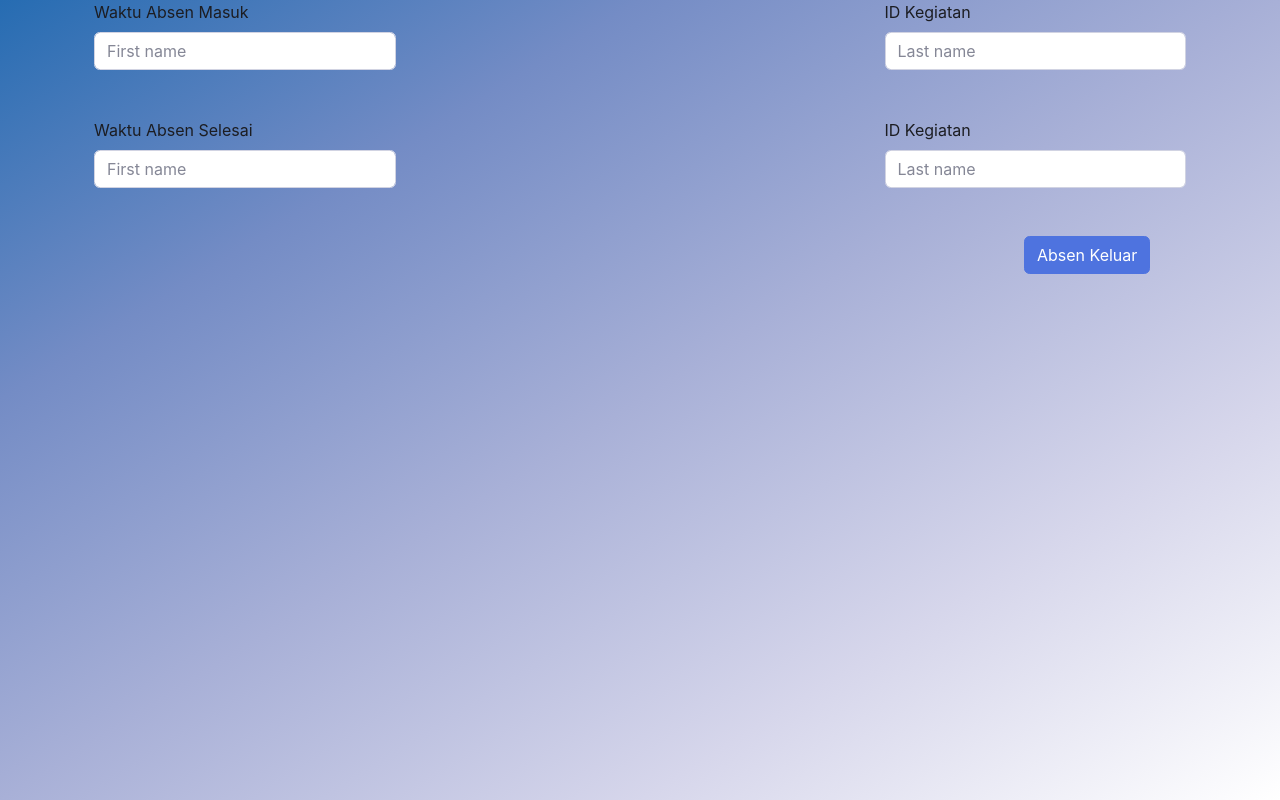
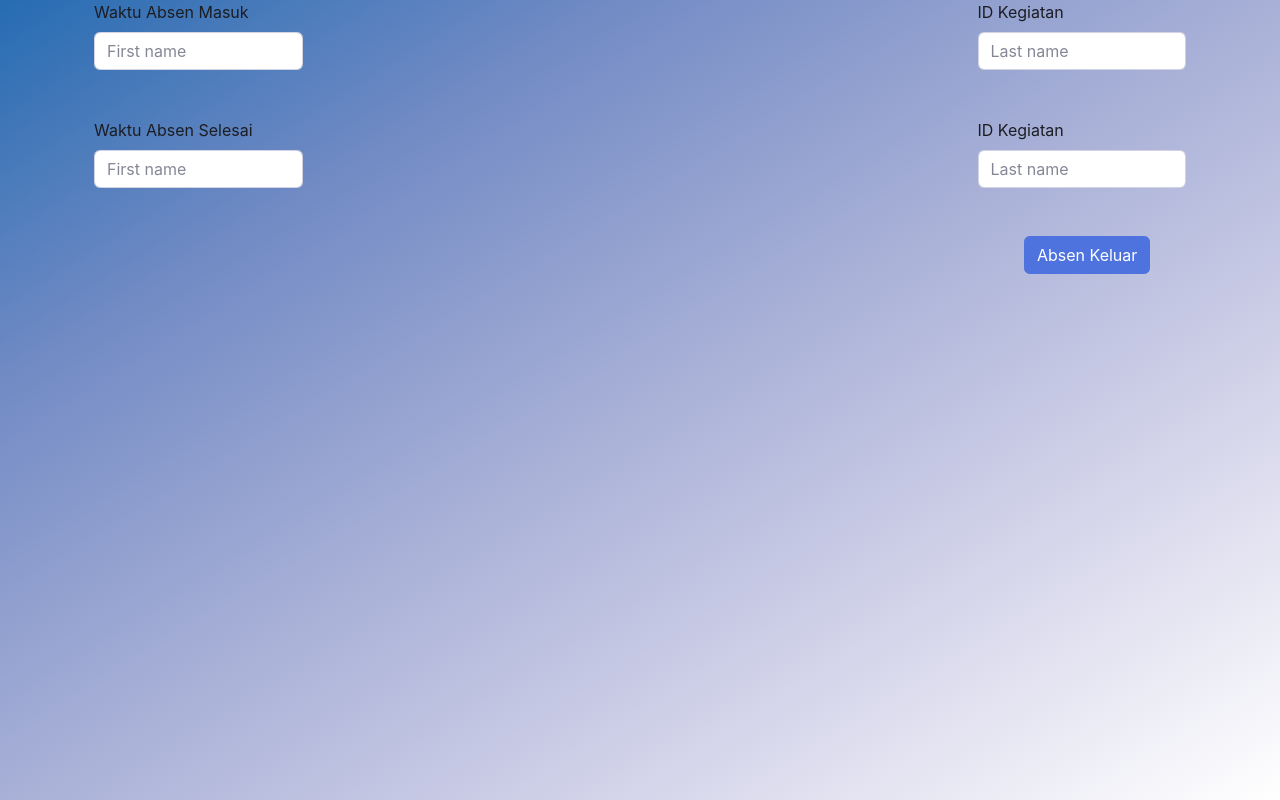
Before and after one commit to AkhmalN/Absensi-Seaqil, a React (Create React App) app in the folder Frontend/: page /dashboard/form_masuk_kerja in a window 1280 px wide. Built offline with nearby package versions, Linux system fonts and the light colour scheme; the HTML template or start-up script is replaced by a standard one.

Commit message:
mengatur letak button

```diff
--- a/Frontend/src/App.css
+++ b/Frontend/src/App.css
@@ -149,7 +149,9 @@ body {
   height: 50px;
   border: 5px solid #dfdfdf;
 }
-
+.custom-text{
+  color: #1c1d22;
+}
 /**ADMIN CSS**/
 
 .admin-bg {
@@ -227,7 +229,3 @@ body {
   font-size: 20px;
   margin-right: 5px;
 }
-.custom-text{
-  color: #1c1d22;
-
-}
--- a/Frontend/src/components/FormMasukKerja.js
+++ b/Frontend/src/components/FormMasukKerja.js
@@ -2,16 +2,16 @@ import { Col, Form, Row } from "react-bootstrap";
 import "../App.css";
 import Button from 'react-bootstrap/Button';
 
-function FormMasukKerja() {
+function formmasukkerja() {
   return (
-    <div classname="FormMasukKerja">
+    <div classname="formmasukkerja">
       <Form className="container">
         <Row classname="my-5">
           <Col>
             <Form.Label className="custom-text">Waktu Absen Masuk</Form.Label>
             <Form.Control placeholder="First name" />
           </Col>
-          <Col sm={{offset: 5 }}>
+          <Col sm={{offset: 7 }}>
             <Form.Label className="custom-text">ID Kegiatan</Form.Label>
             <Form.Control placeholder="Last name" />
           </Col>
@@ -22,7 +22,7 @@ function FormMasukKerja() {
             <Form.Label className="custom-text">Waktu Absen Selesai</Form.Label>
             <Form.Control placeholder="First name" />
           </Col>
-          <Col sm={{offset: 5 }}>
+          <Col sm={{offset: 7 }}>
             <Form.Label className="custom-text">ID Kegiatan</Form.Label>
             <Form.Control placeholder="Last name" />
           </Col>
@@ -38,4 +38,4 @@ function FormMasukKerja() {
   );
 }
 
-export default FormMasukKerja;
+export default formmasukkerja;
--- a/Frontend/src/index.js
+++ b/Frontend/src/index.js
@@ -13,6 +13,7 @@ import Pengajuan from "./pages/admin/Pengajuan";
 import DataMahasiswa from "./pages/admin/DataMahasiswa";
 import FormMasukKerja from "./components/FormMasukKerja";
 import DataIzin from "./pages/admin/DataIzin";
+import formmasukkerja from "./components/FormMasukKerja";
 
 const root = ReactDOM.createRoot(document.getElementById("root"));
 root.render(
@@ -27,7 +28,7 @@ root.render(
       <Route path="/dashboard/DataIzin" Component={DataIzin} />
       <Route path="/dashboard/pengajuan" Component={Pengajuan} />
       <Route path="/dashboard/data_mahasiswa" Component={DataMahasiswa} />
-      <Route path="/dashboard/form_masuk_kerja" Component={FormMasukKerja} />
+      <Route path="/dashboard/form_masuk_kerja" Component={formmasukkerja} />
     </Routes>
   </BrowserRouter>
 );
```
